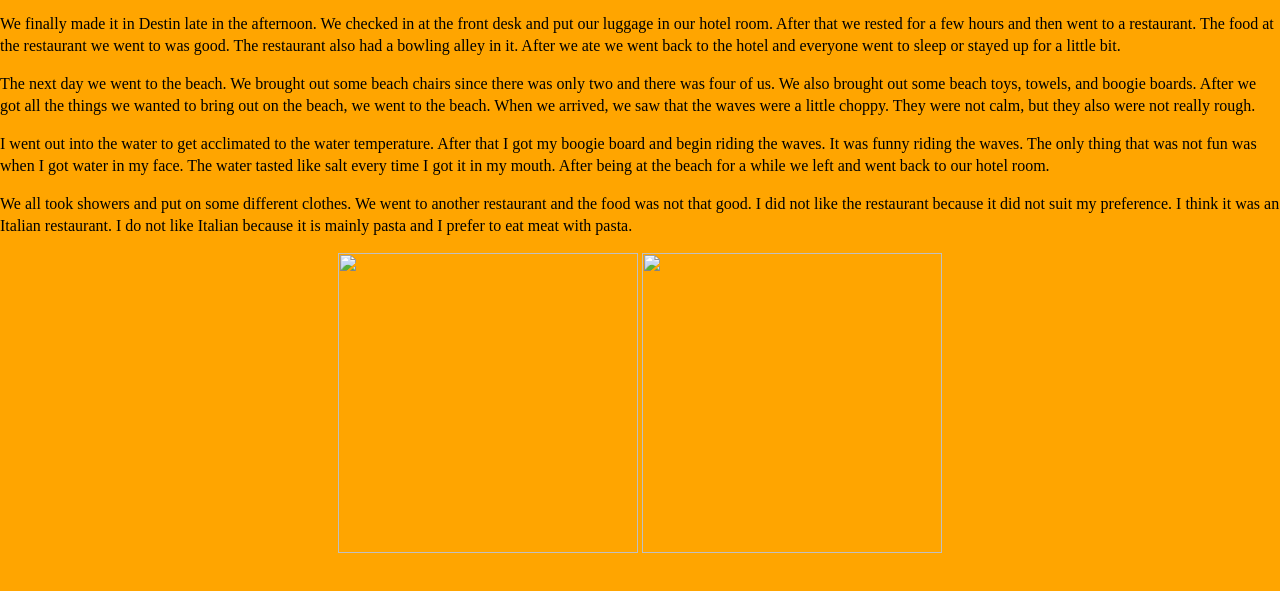
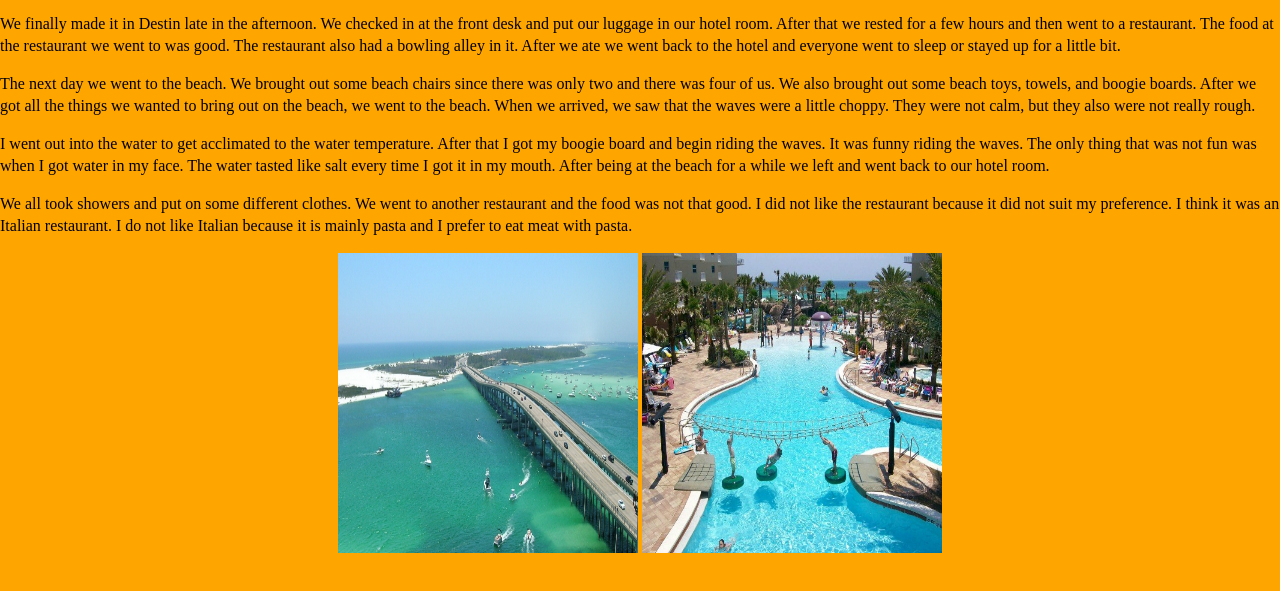
Before and after one commit to llAntonio1ll/vacation, a plain HTML site: page index.html in a window 1280 px wide. Shown: the part 149-740 px from the top of the page. Drawn offline with Linux system fonts and the light colour scheme; files that its build step writes are made by us from their sources.

Commit message:
Update index.html

```diff
--- a/index.html
+++ b/index.html
@@ -1,7 +1,7 @@
 <!DOCTYPE html>
 <html>
 <head>
-	<link rel="stylesheet" type="text/css" href="main.css">
+	<link rel="stylesheet" type="text/css" href="css/main.css">
 	<title>Vacation</title>
 </head>
 <body>
@@ -19,8 +19,8 @@
 
 </p>
 <div class="center-image">
-<img src="beach.jpeg">
-<img src="water.jpg">
+<img src="img/beach.jpeg">
+<img src="img/water.jpg">
 </div>
 </body>
 </html>
```
